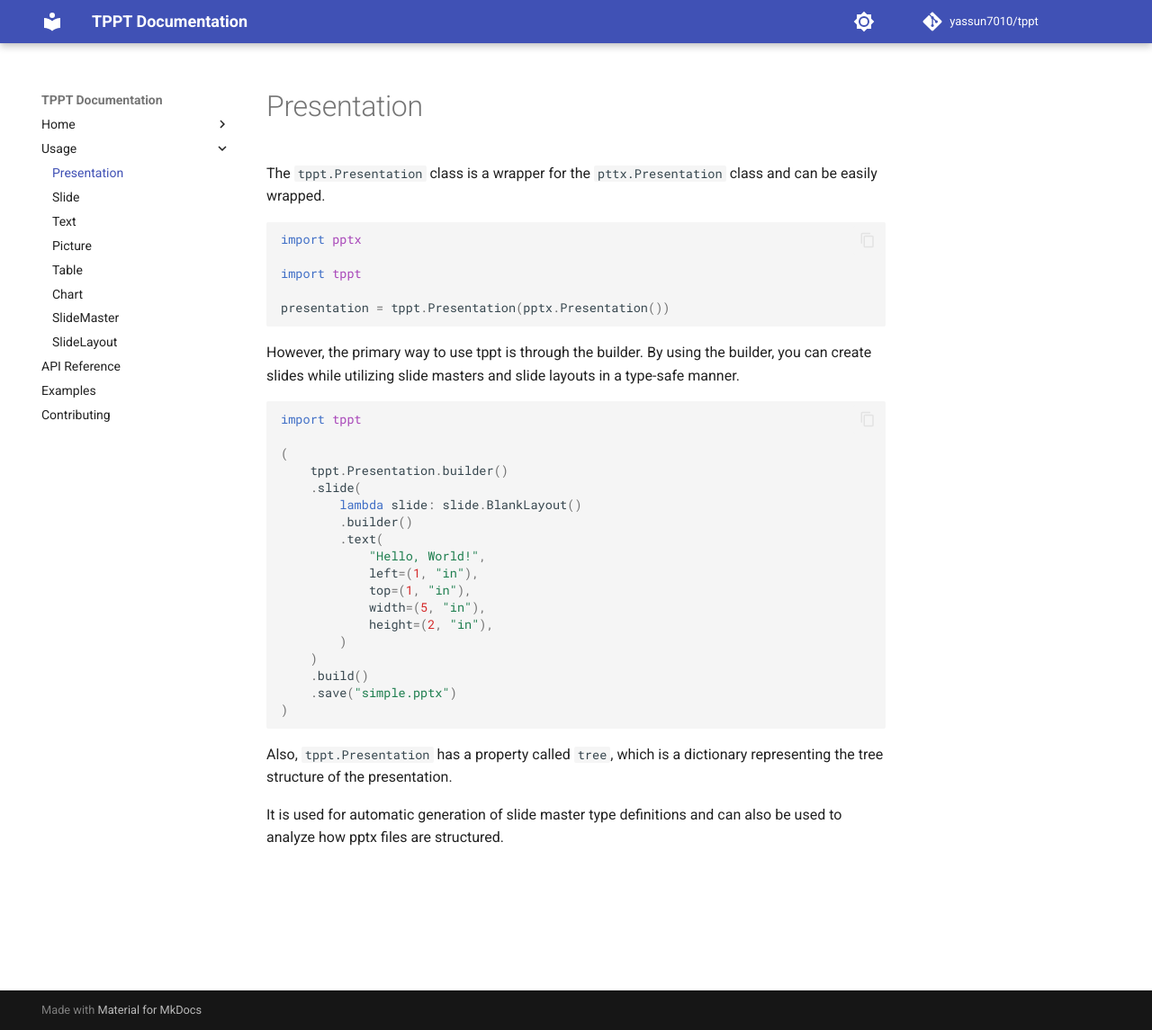
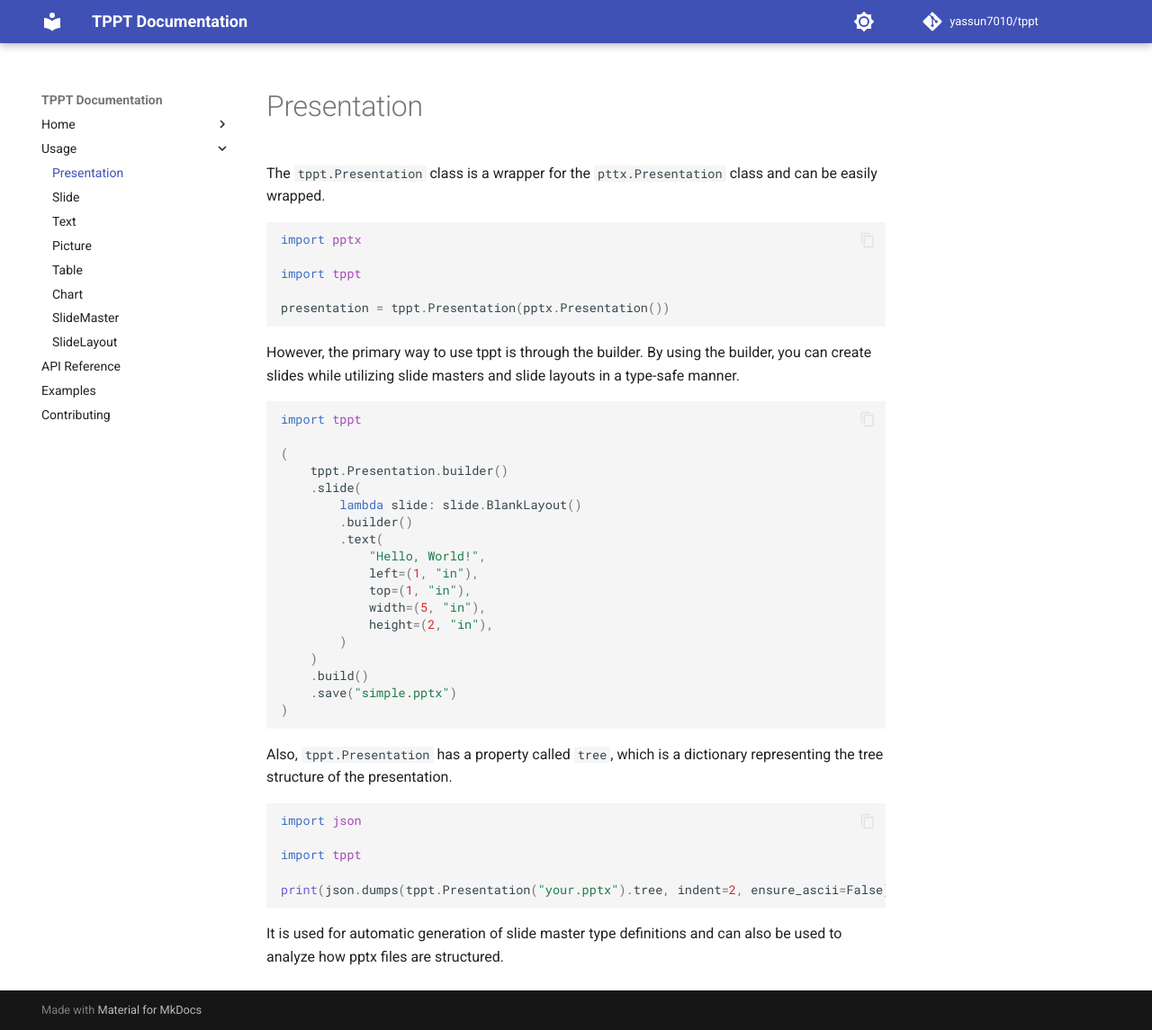
Before and after one commit to ya7010/tppt, an MkDocs documentation site: the page built from docs/docs/usage/index.md, in a window 1280 px wide and 1145 px high. Shown: the whole window at 90% size. Built offline with MkDocs 1.6.1 and Material for MkDocs 9.7.7, drawn with Linux system fonts in a browser that asks for light colours; comment, search, counter and statistics services are not loaded.

Commit message:
docs: add example script for visualizing presentation tree structure

````diff
--- /dev/null
+++ b/docs/docs/codes/pptx_tree.py
@@ -0,0 +1,5 @@
+import json
+
+import tppt
+
+print(json.dumps(tppt.Presentation("your.pptx").tree, indent=2, ensure_ascii=False))
--- a/docs/docs/usage/index.md
+++ b/docs/docs/usage/index.md
@@ -14,4 +14,8 @@ By using the builder, you can create slides while utilizing slide masters and sl
 Also, `tppt.Presentation` has a property called `tree`,
 which is a dictionary representing the tree structure of the presentation.
 
+```python
+--8<-- "codes/pptx_tree.py"
+```
+
 It is used for automatic generation of slide master type definitions and can also be used to analyze how pptx files are structured.
````
